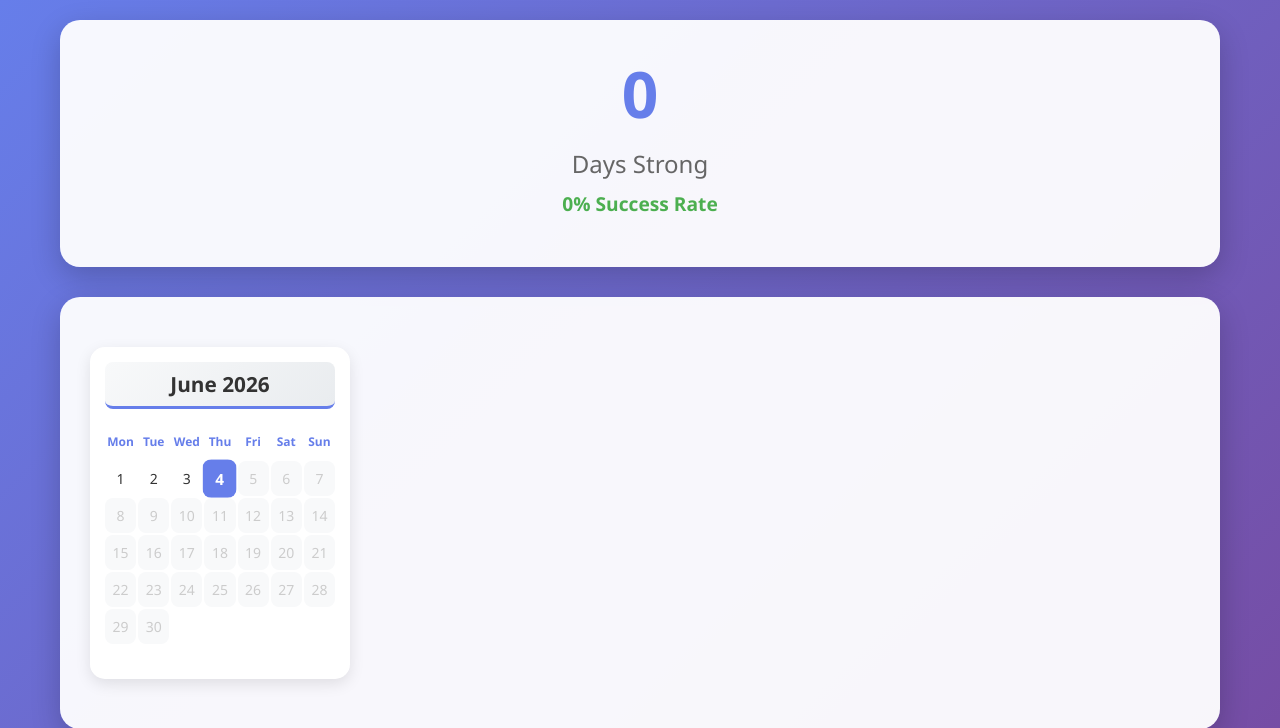
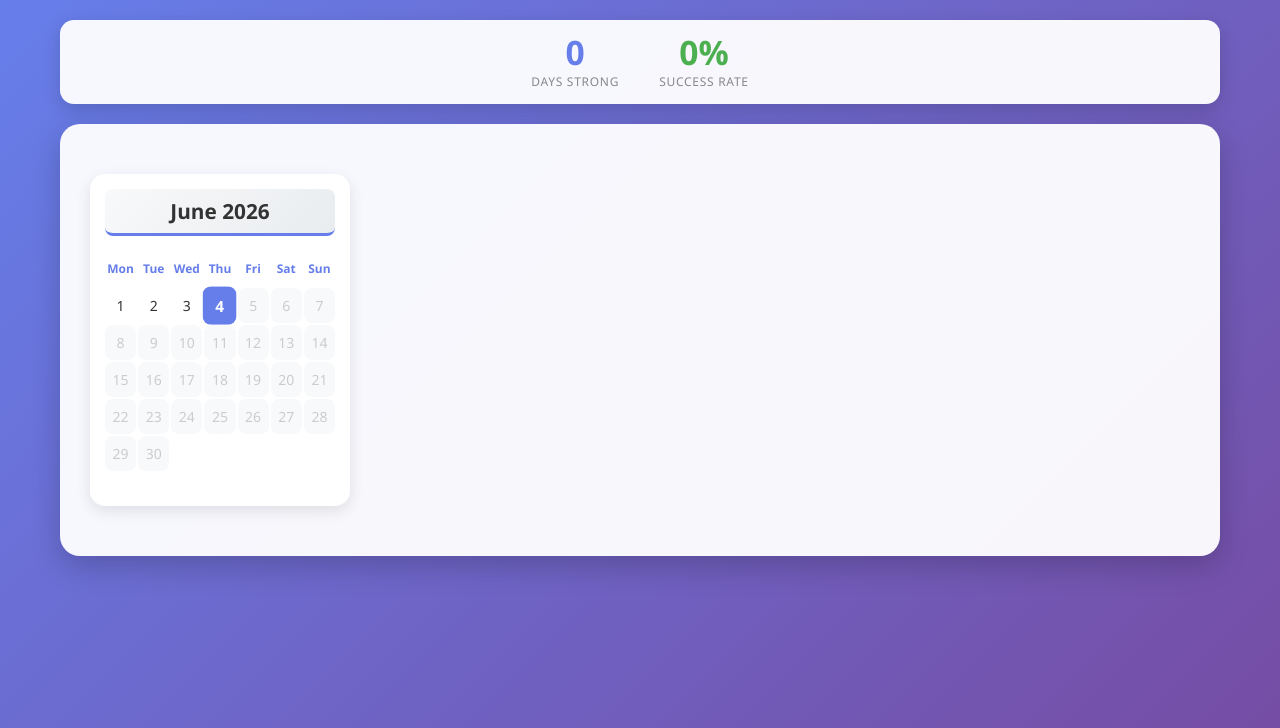
Before and after one commit to simbadzina/tracker, a Flask app: page / in a window 1280 px wide. Shown: the top 728 px of the page. Run offline with Flask 3, Linux system fonts and the light colour scheme; data that the repository does not hold is empty.

Commit message:
Compact streak-info: horizontal two-stat row instead of large card
Co-Authored-By: Claude Opus 4.8 (1M context) <noreply@anthropic.com>

```diff
--- a/templates/index.html
+++ b/templates/index.html
@@ -31,31 +31,40 @@
 
         .streak-info {
             background: rgba(255, 255, 255, 0.95);
-            border-radius: 20px;
-            padding: 30px;
-            margin-bottom: 30px;
-            box-shadow: 0 10px 30px rgba(0,0,0,0.2);
+            border-radius: 14px;
+            padding: 14px 24px;
+            margin-bottom: 20px;
+            box-shadow: 0 6px 18px rgba(0,0,0,0.15);
+            display: flex;
+            justify-content: center;
+            align-items: center;
+            gap: 40px;
+            flex-wrap: wrap;
+        }
+
+        .stat {
             text-align: center;
         }
 
-        .streak-number {
-            font-size: 4rem;
+        .stat-value {
+            display: block;
+            font-size: 2.1rem;
             font-weight: bold;
             color: #667eea;
-            margin-bottom: 10px;
+            line-height: 1.1;
         }
 
-        .streak-label {
-            font-size: 1.5rem;
-            color: #666;
-            margin-bottom: 10px;
+        .stat-value.success {
+            color: #4CAF50;
         }
 
-        .success-rate {
-            font-size: 1.2rem;
-            color: #4CAF50;
-            font-weight: 600;
-            margin-bottom: 20px;
+        .stat-name {
+            display: block;
+            font-size: 0.75rem;
+            text-transform: uppercase;
+            letter-spacing: 0.06em;
+            color: #888;
+            margin-top: 2px;
         }
 
 
@@ -248,12 +257,8 @@
                 grid-template-columns: 1fr;
             }
 
-            .header h1 {
-                font-size: 2rem;
-            }
-
-            .streak-number {
-                font-size: 3rem;
+            .stat-value {
+                font-size: 1.8rem;
             }
 
             .month-card {
@@ -267,9 +272,14 @@
 
 
         <div class="streak-info">
-            <div class="streak-number" id="streakNumber">0</div>
-            <div class="streak-label" id="streakLabel">Days Strong</div>
-            <div class="success-rate" id="successRate">0% Success Rate</div>
+            <div class="stat">
+                <span class="stat-value" id="streakNumber">0</span>
+                <span class="stat-name" id="streakLabel">Days Strong</span>
+            </div>
+            <div class="stat">
+                <span class="stat-value success" id="successRate">0%</span>
+                <span class="stat-name">Success Rate</span>
+            </div>
         </div>
 
         <div class="calendar-container">
@@ -309,7 +319,7 @@
 
                 // Update success rate
                 const successRate = streakData.success_rate || 0;
-                document.getElementById('successRate').textContent = `${successRate}% Success Rate`;
+                document.getElementById('successRate').textContent = `${successRate}%`;
 
                 // Render calendar with progressive loading
                 await renderCalendarProgressive();
@@ -392,7 +402,7 @@
                 currentStreak = data.current_streak;
                 document.getElementById('streakNumber').textContent = currentStreak;
                 updateStreakLabel();
-                document.getElementById('successRate').textContent = `${data.success_rate || 0}% Success Rate`;
+                document.getElementById('successRate').textContent = `${data.success_rate || 0}%`;
             } catch (error) {
                 console.error('Error refreshing streak stats:', error);
             }
```
